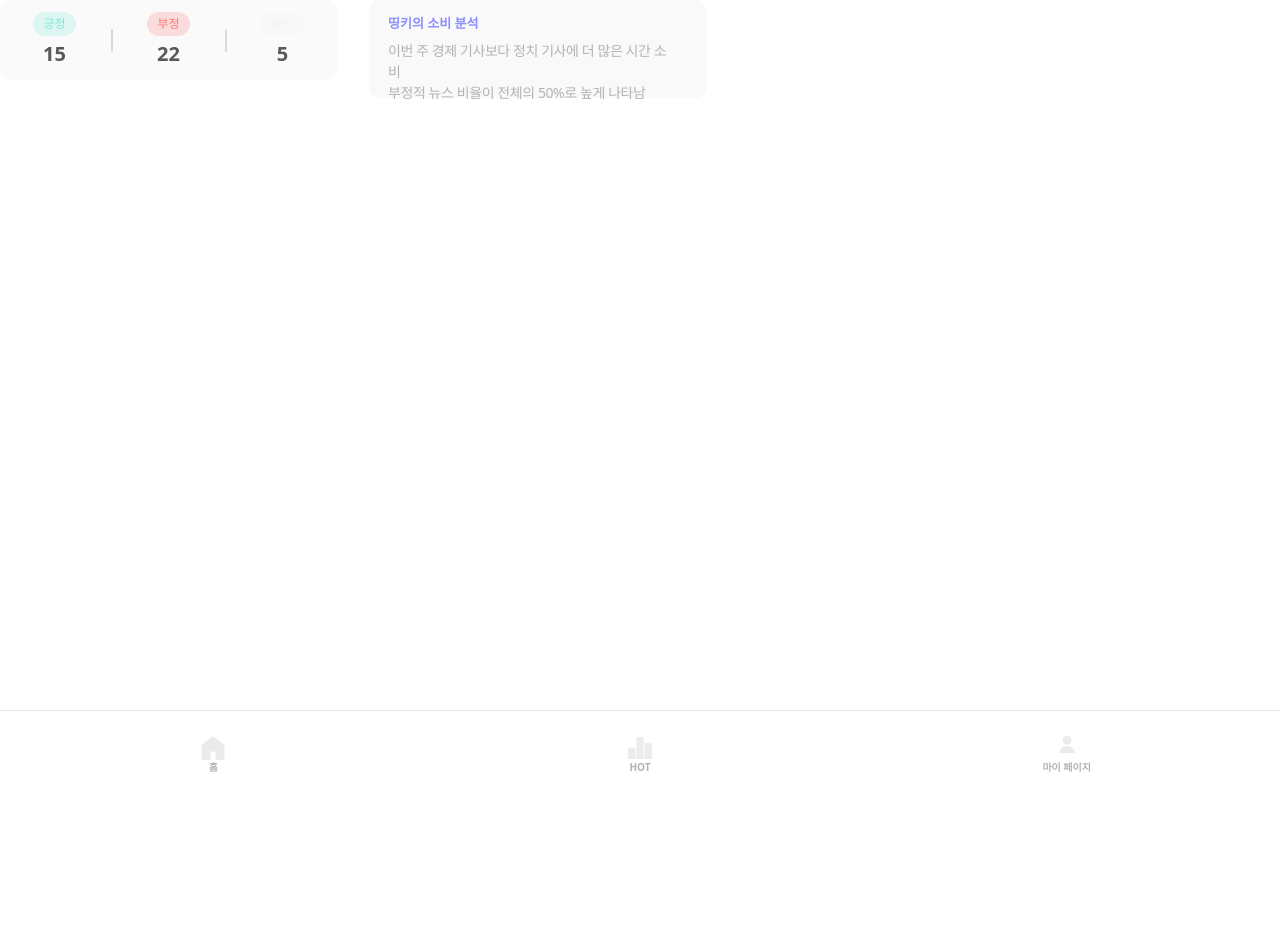
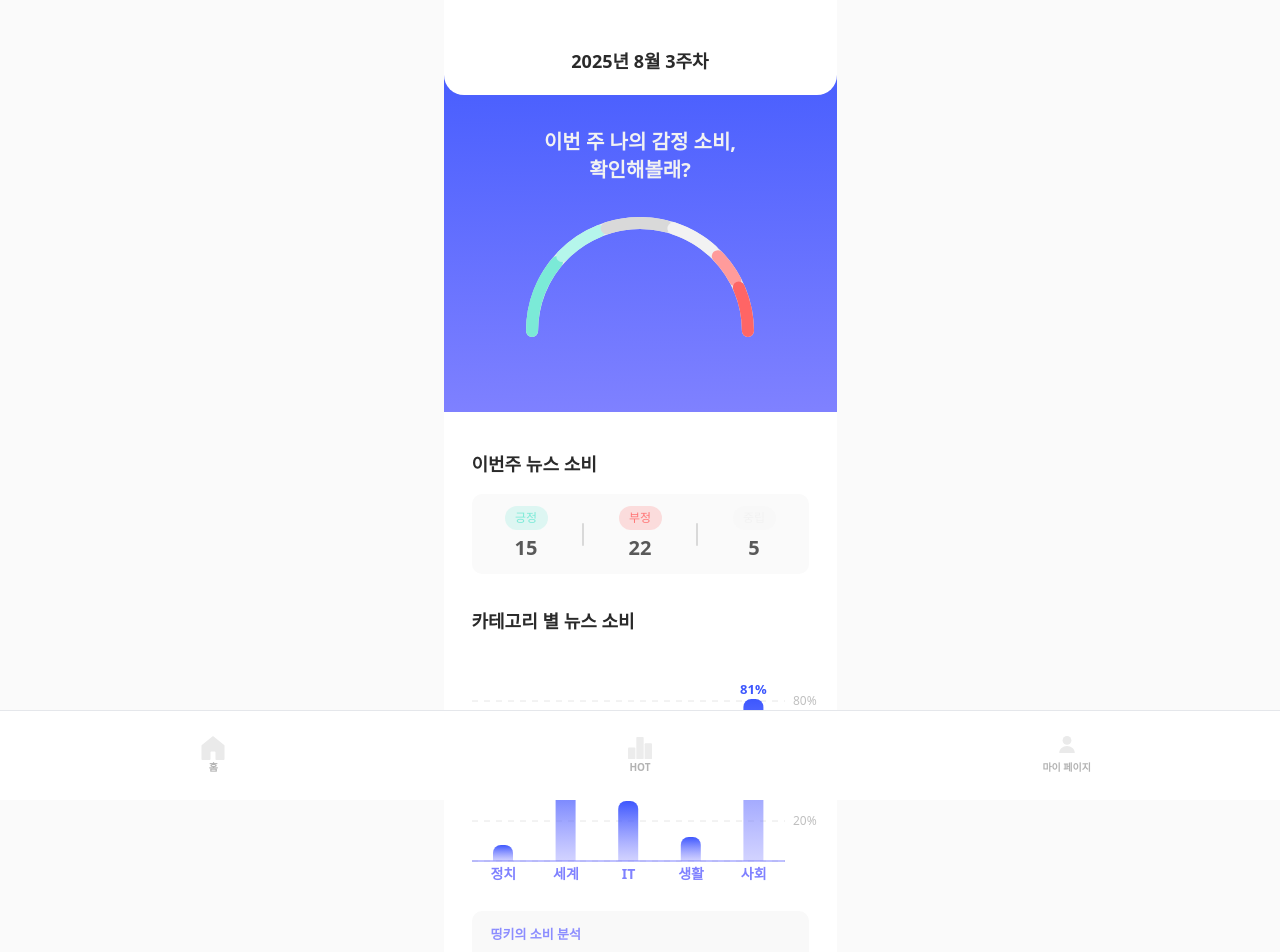
Before and after one commit to 9oormthon-univ/2025_SEASONTHON_TEAM_46_FE, a React (Vite) app: page /report in a window 1280 px wide. Shown: the top 952 px of the page. Before the commit the page ends 800 px from the top, so only its background shows below. Built offline with nearby package versions, Linux system fonts and the light colour scheme.

Commit message:
feat: 차트 컴포넌트 구현 및 하단 추천 페이지 구현

```diff
--- a/dev-dist/sw.js
+++ b/dev-dist/sw.js
@@ -83,7 +83,7 @@ define(["./workbox-86c9b217"], function (workbox) {
     [
       {
         url: "index.html",
-        revision: "0.1ohh9fdjjgo",
+        revision: "0.1s15b4367eg",
       },
     ],
     {},
--- a/package.json
+++ b/package.json
@@ -17,6 +17,7 @@
     "react": "^19.1.1",
     "react-dom": "^19.1.1",
     "react-router-dom": "^7.8.2",
+    "recharts": "^3.1.2",
     "workbox-window": "^7.3.0",
     "zustand": "^5.0.8"
   },
--- /dev/null
+++ b/src/components/report/CategoryCharts.tsx
@@ -0,0 +1,129 @@
+import {
+  BarChart,
+  Bar,
+  XAxis,
+  YAxis,
+  CartesianGrid,
+  ResponsiveContainer,
+  LabelList,
+} from "recharts";
+import type { LabelProps } from "recharts";
+
+type Item = { name: string; value: number };
+type SimpleViewBox = {
+  x?: number | string;
+  y?: number | string;
+  width?: number | string;
+  height?: number | string;
+};
+type LabelPropsWithViewBox = LabelProps & { viewBox?: SimpleViewBox };
+type GridGenArg = {
+  yAxis?: {
+    scale?: (v: number) => number | string;
+  };
+};
+const data: Item[] = [
+  { name: "정치", value: 8 },
+  { name: "세계", value: 48 },
+  { name: "IT", value: 30 },
+  { name: "생활", value: 12 },
+  { name: "사회", value: 81 },
+];
+
+export default function CategoryCharts() {
+  const max = Math.max(...data.map((d) => d.value));
+
+  const renderMaxLabel = (props: LabelPropsWithViewBox) => {
+    const { value, index, viewBox } = props;
+    if (typeof index !== "number" || !viewBox) return null;
+    if (data[index].value !== max) return null;
+
+    const vx = Number(viewBox.x ?? 0);
+    const vy = Number(viewBox.y ?? 0);
+    const vw = Number(viewBox.width ?? 0);
+
+    const cx = vx + vw / 2;
+    const ty = vy - 5;
+
+    return (
+      <text
+        x={cx}
+        y={ty}
+        textAnchor="middle"
+        fill="#3D57FE"
+        fontSize={13}
+        fontWeight={700}
+      >
+        {`${value}%`}
+      </text>
+    );
+  };
+  const genGridLines = (p: GridGenArg) => {
+    const s = p.yAxis?.scale;
+    if (!s) return [];
+    const toNum = (val: number | string) =>
+      typeof val === "number" ? val : Number(val);
+    return [0, 20, 40, 60, 80].map((t) => toNum(s(t)));
+  };
+
+  return (
+    <div className="w-full">
+      <div className="flex w-[393px] flex-col items-center gap-4">
+        <div className="h-[260px] w-full">
+          <ResponsiveContainer width="100%" height="100%">
+            {/* 막대 */}
+            <BarChart
+              data={data}
+              barSize={20}
+              barCategoryGap={24}
+              margin={{ top: 10, right: 44, left: 0, bottom: 20 }}
+            >
+              {/* 점선 */}
+              <CartesianGrid
+                vertical={false}
+                stroke="#E6E6E6"
+                strokeDasharray="6 6"
+                horizontalCoordinatesGenerator={genGridLines}
+              />
+
+              {/* 라벨 */}
+              <XAxis
+                dataKey="name"
+                tick={{ fill: "#7F81FF", fontSize: 14, fontWeight: 700 }}
+                axisLine={{ stroke: "#7F81FF" }}
+                tickLine={false}
+              />
+              {/* 오른쪽 축 */}
+              <YAxis
+                orientation="right"
+                domain={[0, 100]}
+                ticks={[0, 20, 40, 60, 80]}
+                tickFormatter={(v) => (v === 0 ? "" : `${v}%`)}
+                tick={{ fill: "#BFBFBF", fontSize: 12 }}
+                axisLine={false}
+                tickLine={false}
+                width={36}
+              />
+
+              <defs>
+                <linearGradient id="barGrad" x1="0" y1="0" x2="0" y2="1">
+                  <stop offset="0%" stopColor="#3D57FE" />
+                  <stop offset="100%" stopColor="#7F81FF" stopOpacity={0.35} />
+                </linearGradient>
+              </defs>
+
+              <Bar
+                dataKey="value"
+                fill="url(#barGrad)"
+                radius={[8, 8, 0, 0]}
+                isAnimationActive={false}
+              >
+                <LabelList dataKey="value" content={renderMaxLabel} />
+              </Bar>
+            </BarChart>
+          </ResponsiveContainer>
+        </div>
+      </div>
+    </div>
+  );
+}
--- /dev/null
+++ b/src/components/report/EmotionChart.tsx
@@ -0,0 +1,80 @@
+type Segment = {
+  label: string;
+  value: number;
+  color: string;
+};
+
+type Props = {
+  segments: Segment[];
+  width?: number;
+  strokeWidth?: number;
+  gap?: number;
+  className?: string;
+};
+
+export default function EmotionChart({
+  segments,
+  width = 320,
+  strokeWidth = 18,
+  gap = 6,
+  className = "",
+}: Props) {
+  const r = (width - strokeWidth) / 2;
+  const height = r + strokeWidth;
+  const cx = width / 2;
+  const cy = r + strokeWidth / 2;
+  const d = `M ${cx - r} ${cy} A ${r} ${r} 0 0 1 ${cx + r} ${cy}`;
+
+  const pathLength = 100;
+  const totalValue = Math.max(
+    0.0001,
+    segments.reduce((s, v) => s + v.value, 0),
+  );
+
+  const semiCircumference = Math.PI * r;
+  const gapPct = (gap / semiCircumference) * pathLength;
+  const usable = pathLength - gapPct * (segments.length - 1);
+
+  let acc = 0;
+
+  return (
+    <svg
+      width={width}
+      height={height}
+      viewBox={`0 0 ${width} ${height}`}
+      className={className}
+    >
+      {/* 트랙 */}
+      <path
+        d={d}
+        fill="none"
+        stroke="#EDEDED"
+        strokeWidth={strokeWidth}
+        strokeLinecap="round"
+      />
+
+      {/* 세그먼트 */}
+      {segments.map((seg, i) => {
+        const len = (seg.value / totalValue) * usable;
+        const offset = acc;
+        acc += len + (i < segments.length - 1 ? gapPct : 0);
+
+        return (
+          <path
+            key={seg.label + i}
+            d={d}
+            fill="none"
+            stroke={seg.color}
+            strokeWidth={strokeWidth}
+            strokeLinecap="round"
+            pathLength={pathLength}
+            style={{
+              strokeDasharray: `${len} ${pathLength}`,
+              strokeDashoffset: -offset,
+            }}
+          />
+        );
+      })}
+    </svg>
+  );
+}
--- /dev/null
+++ b/src/components/report/Recommend.tsx
@@ -0,0 +1,16 @@
+import { howtoNewsData } from "../../constant/newsImgCardData";
+import { NewsImgCard } from "../main/NewsImgCard";
+
+export default function RecommendPage() {
+  return (
+    <div className="bg-white px-7 pb-[91px]">
+      <h1 className="mt-[33px] w-[246px] text-[20px] font-bold leading-[28px] text-[#2A2A2A] [font-feature-settings:'liga'_off,'clig'_off]">
+        건강한 뉴스소비 생활을 위해선
+        <br />
+        균형 잡힌 정보가 필요해!
+      </h1>
+      <NewsImgCard topic="이런 주제는 어때?" newsList={howtoNewsData.topic} />
+      <NewsImgCard topic="이런 감정은 어때?" newsList={howtoNewsData.emotion} />
+    </div>
+  );
+}
--- a/src/pages/ReportPage.tsx
+++ b/src/pages/ReportPage.tsx
@@ -1,10 +1,50 @@
+import Header from "../components/common/Header";
+import CategoryCharts from "../components/report/CategoryCharts";
+import EmotionChart from "../components/report/EmotionChart";
 import NewsSentimentBar from "../components/report/NewsSentimentBar";
+import RecommendPage from "../components/report/Recommend";
 import SummaryBar from "../components/report/SummaryBar";
+const segments = [
+  { label: "희망", color: "#7BEAD7", value: 25 },
+  { label: "재미", color: "#B5F6EB", value: 15 },
+  { label: "분노", color: "#D9D9D9", value: 20 },
+  { label: "불안", color: "#F2F2F2", value: 15 },
+  { label: "슬픔", color: "#FF9B9B", value: 10 },
+  { label: "중립", color: "#FF6565", value: 15 },
+];
 
 export default function ReportPage() {
   return (
-    <div className="flex gap-8">
+    <div className="flex min-h-dvh w-full flex-col items-center bg-[#FAFAFA] pb-[91px]">
+      <div className="relative flex h-[412px] w-[393px] flex-col items-center bg-[linear-gradient(179deg,#3D57FE_0.77%,#7F81FF_99.26%)]">
+        <Header title="2025년 8월 3주차" />
+
+        <h2 className="mt-[33px] w-[196px] text-center text-[20px] font-extrabold leading-[28px] text-[#F2F2F2] [font-feature-settings:'liga'_off,'clig'_off]">
+          이번 주 나의 감정 소비,
+          <br />
+          확인해볼래?
+        </h2>
+
+        <EmotionChart
+          segments={segments}
+          width={340}
+          strokeWidth={18}
+          gap={12}
+          className="mt-[33px] h-[120px]"
+        />
+      </div>
+      <div className="flex w-[393px] flex-col gap-[33px] bg-white px-7 pt-[38px]">
+        <div className="flex flex-col gap-4">
+          <p className="text-lg font-bold text-[#2A2A2A]">이번주 뉴스 소비</p>
           <NewsSentimentBar />
+        </div>
+        <div className="mb-[25px]">
+          <div className="flex flex-col gap-4">
+            <p className="text-lg font-bold text-[#2A2A2A]">
+              카테고리 별 뉴스 소비
+            </p>
+            <CategoryCharts />
+          </div>
           <SummaryBar
             lines={[
               "이번 주 경제 기사보다 정치 기사에 더 많은 시간 소비",
@@ -12,5 +52,9 @@ export default function ReportPage() {
             ]}
           />
         </div>
+      </div>
+      <div className="h-3 w-[393px] flex-shrink-0 bg-[#FAFAFA]"></div>
+      <RecommendPage />
+    </div>
   );
 }
```
Also changed, not shown: 1 other file (tests, documents, lock files or other folders). Lines whose indentation alone changed are shown as unchanged.
